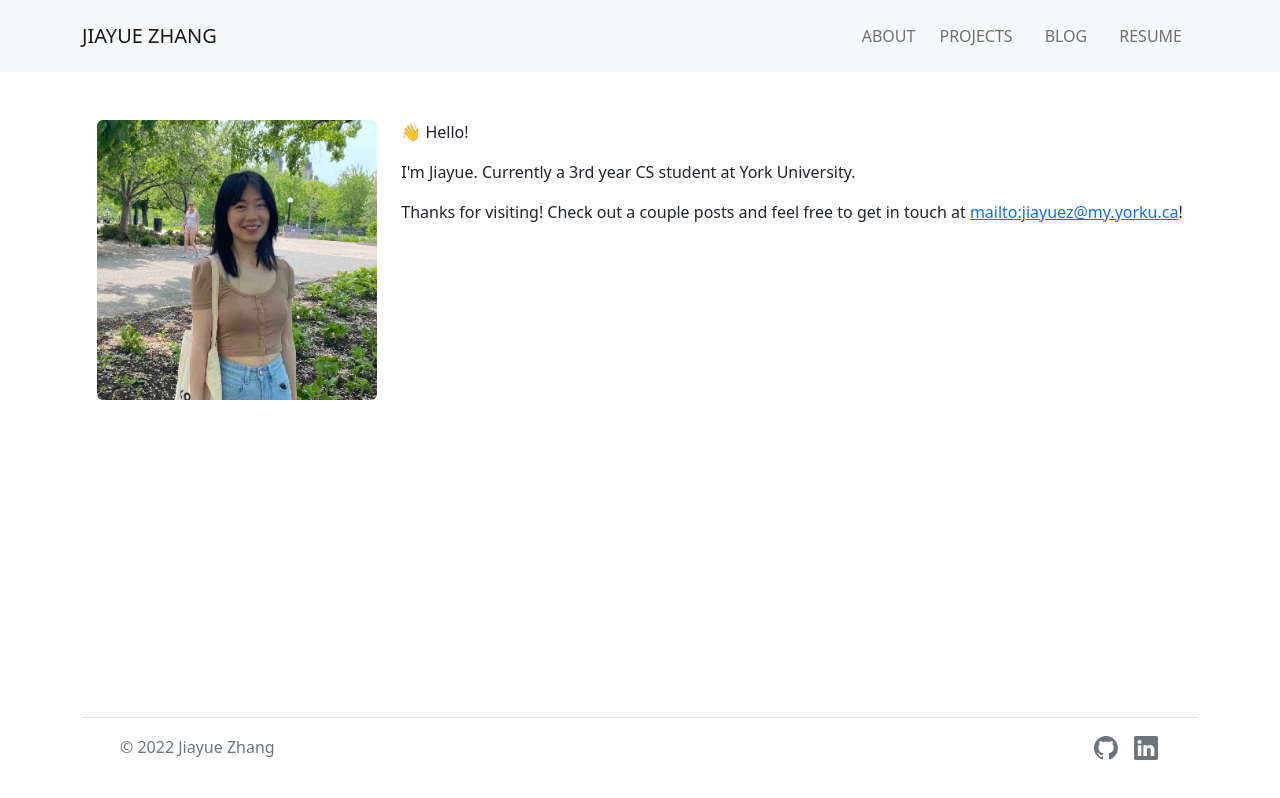
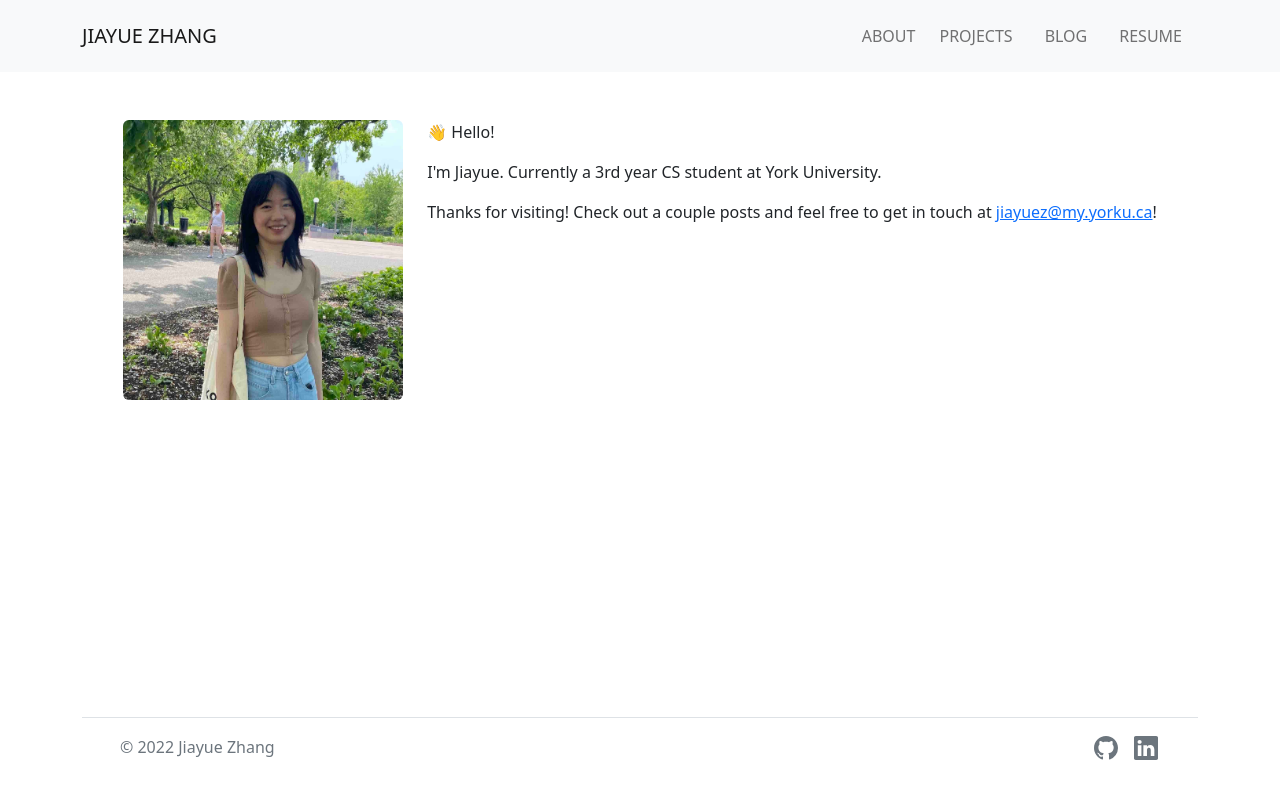
Before and after one commit to zhang-jiayue/zhang-jiayue.github.io, a React (Create React App) app: page / in a window 1280 px wide. Built offline with nearby package versions, Linux system fonts and the light colour scheme.

Commit message:
home page changed

```diff
--- a/src/components/HeaderComponent.jsx
+++ b/src/components/HeaderComponent.jsx
@@ -1,4 +1,5 @@
 import React, { Component } from 'react';
+import Resume from '../Jiayue_s_Resume.pdf';
 
 class HeaderComponent extends Component {
   render() {
@@ -26,7 +27,7 @@
                 </a>
               </li>
               <li class="nav-link">
-                <a class="nav-link" href="/blogs">
+                <a class="nav-link" href={Resume}>
                   RESUME
                 </a>
               </li>
--- a/src/components/PageComponent.jsx
+++ b/src/components/PageComponent.jsx
@@ -30,7 +30,7 @@
                     Thanks for visiting! Check out a couple posts and feel free
                     to get in touch at{' '}
                     <a class="homepage-link" href="mailto:jiayuez@my.yorku.ca">
-                      mailto:jiayuez@my.yorku.ca
+                      jiayuez@my.yorku.ca
                     </a>
                     !
                   </p>
```
Also changed, not shown: 1 other file (tests, documents, lock files or other folders).
